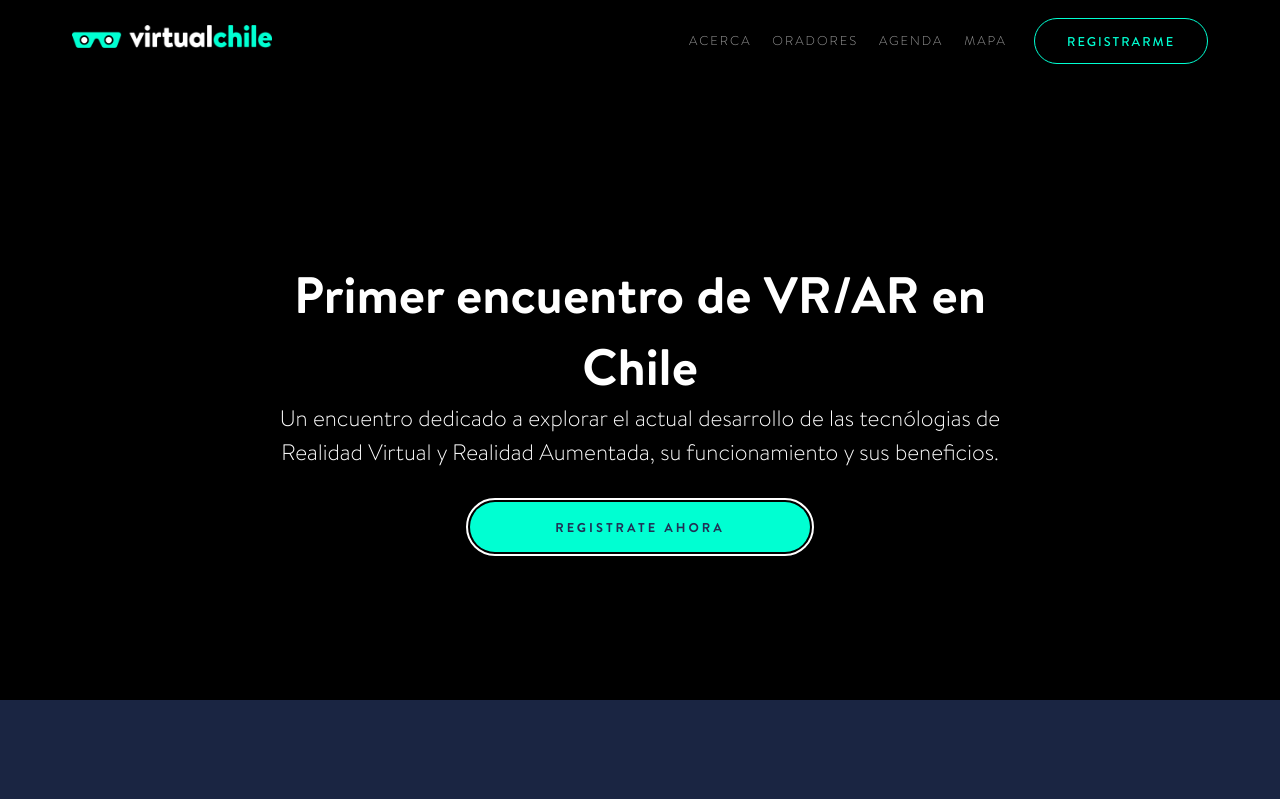
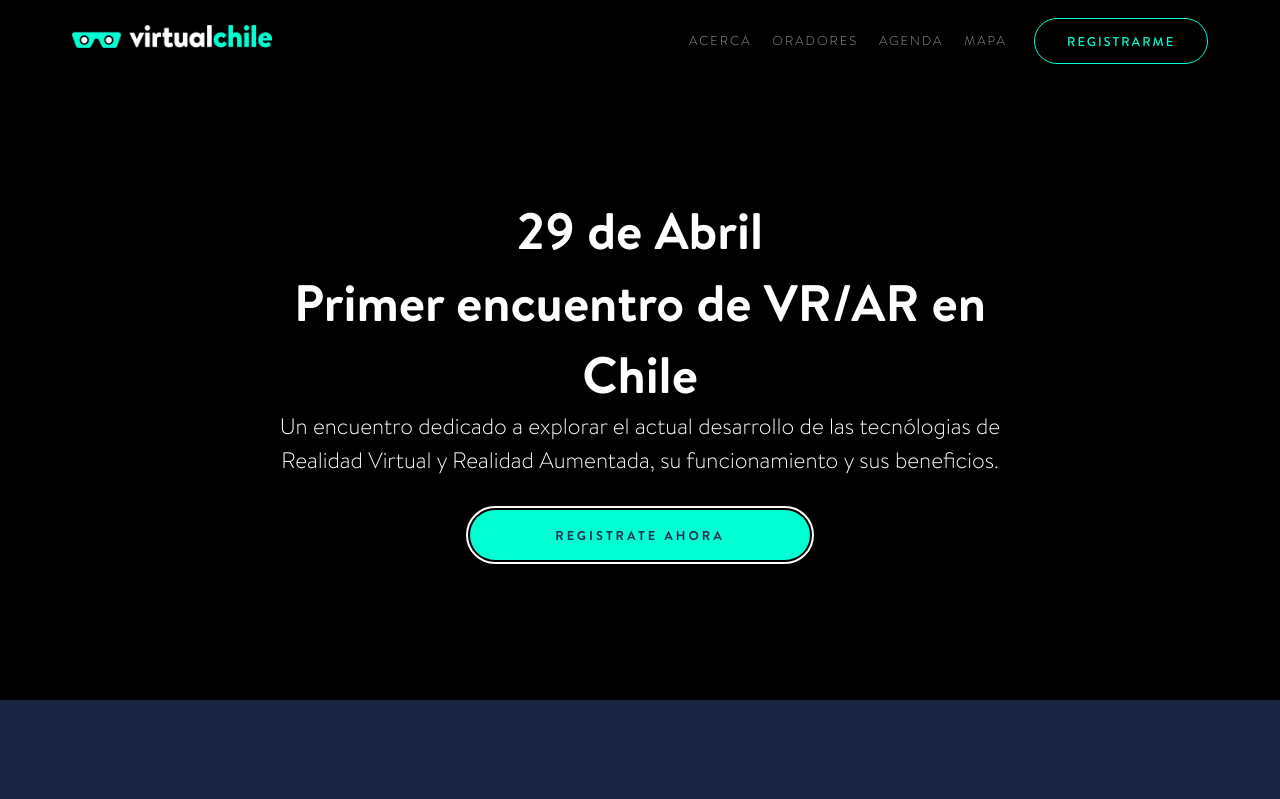
Before and after one commit to virtualchile/virtualchile.github.io, a PHP site: page /playground/index.html in a window 1280 px wide. Shown: the top 799 px of the page. Run offline with PHP 8.4, Linux system fonts and the light colour scheme; some libraries are stand-ins or nearby versions.

Commit message:
design updates

```diff
--- a/playground/css/styles.css
+++ b/playground/css/styles.css
@@ -95,6 +95,10 @@ section, footer {
   padding: 0 2rem;
   margin: 0 auto;
   position: relative; }
+  @media screen and (min-width: 720px) {
+    .title-container {
+      padding: 0;
+      max-width: 80%; } }
   @media screen and (min-width: 1160px) {
     .title-container {
       padding: 0;
@@ -290,7 +294,7 @@ section, footer {
   margin-bottom: 2rem;
   display: block;
   color: white; }
-  @media screen and (min-width: 1160px) {
+  @media screen and (min-width: 720px) {
     .intro-subtitle {
       font-size: 1.4rem; } }
 
@@ -305,7 +309,7 @@ section, footer {
   z-index: 4; }
   @media screen and (min-width: 1160px) {
     .container-canvas {
-      padding-top: 14rem; } }
+      padding-top: 10rem; } }
 
 .introduction-section {
   min-height: 100px;
--- a/playground/index.html
+++ b/playground/index.html
@@ -54,7 +54,7 @@
 <header class="introduction-section" id="canvas-intro">
   <div class="container-canvas">
     <div class="title-container">
-      <h1 class="intro-title section-title">Primer encuentro de VR/AR en Chile</h1>
+      <h1 class="intro-title section-title">29 de Abril<br>Primer encuentro de VR/AR en Chile</h1>
       <p class="intro-subtitle section-description">Un encuentro dedicado a explorar el actual desarrollo de las tecnólogias de Realidad Virtual y Realidad Aumentada, su funcionamiento y sus beneficios. </p>
     </div>
     <a href="#subscribe-form" class="main-cta" href="#">Registrate ahora</a>
--- a/playground/js/scene.js
+++ b/playground/js/scene.js
@@ -19,7 +19,7 @@ function onWindowResize() {
 }
 
 
-if (window.innerWidth <= 768) {
+if (window.innerWidth <= 770) {
 	renderer.setSize( window.innerWidth, 500 );
 	camera.aspect = window.innerWidth / 500;
 } else {
--- a/playground/sass/styles.scss
+++ b/playground/sass/styles.scss
@@ -113,6 +113,12 @@ section, footer {
 	padding: 0 2rem;
 	margin: 0 auto;
 	position: relative;
+
+	@media screen and (min-width: $break-small) {
+		padding: 0;
+		max-width: 80%;
+
+	}
 
 	@media screen and (min-width: $break-large) {
 		padding: 0;
@@ -353,9 +359,13 @@ section, footer {
 	margin-bottom: 2rem;
 	display: block;
 	color: white;
-	@media screen and (min-width: $break-large) {
+
+	@media screen and (min-width: $break-small) {
 		font-size: 1.4rem;
 	}
+	// @media screen and (min-width: $break-large) {
+	// 	font-size: 1.4rem;
+	// }
 }
 
 .container-canvas {
@@ -369,7 +379,7 @@ section, footer {
 	z-index: 4;
 	// overflow: hidden;
 	@media screen and (min-width: $break-large) {
-		padding-top: 14rem;
+		padding-top: 10rem;
 	}
 }
 
```
Also changed, not shown: playground/js/min/scene-min.js (+1 -1 lines).
